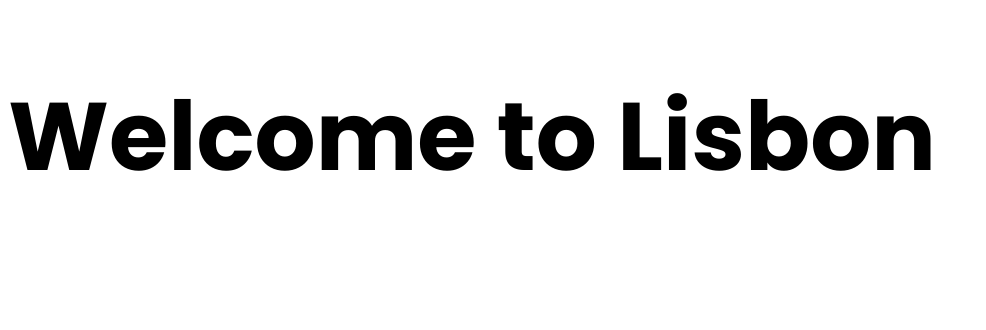
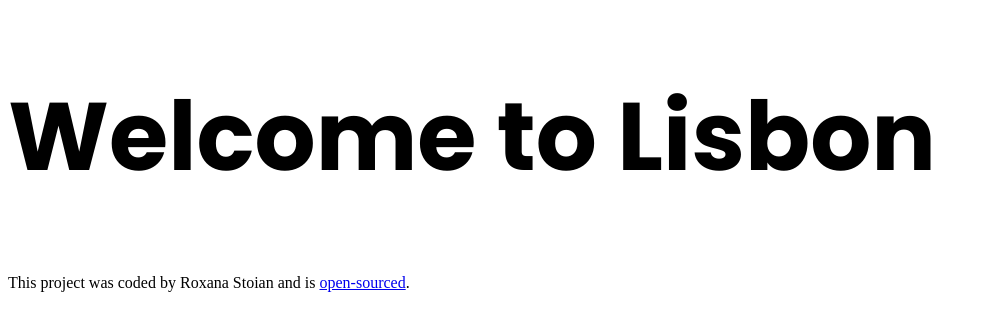
Before and after one commit to roxanastoian/travel-project-lisbon-, a plain HTML site: page index.html in a window 1280 px wide. Shown: the whole page, without its empty margins (0-986 px from the left). Drawn offline with Linux system fonts and the light colour scheme.

Commit message:
Added footer

```diff
--- a/index.html
+++ b/index.html
@@ -14,5 +14,11 @@
   </head>
   <body>
     <h1>Welcome to Lisbon</h1>
+    <footer>
+      This project was coded by Roxana Stoian and is
+      <a href="https://github.com/roxanastoian/travel-project-lisbon-">
+        open-sourced</a
+      >.
+    </footer>
   </body>
 </html>
```
